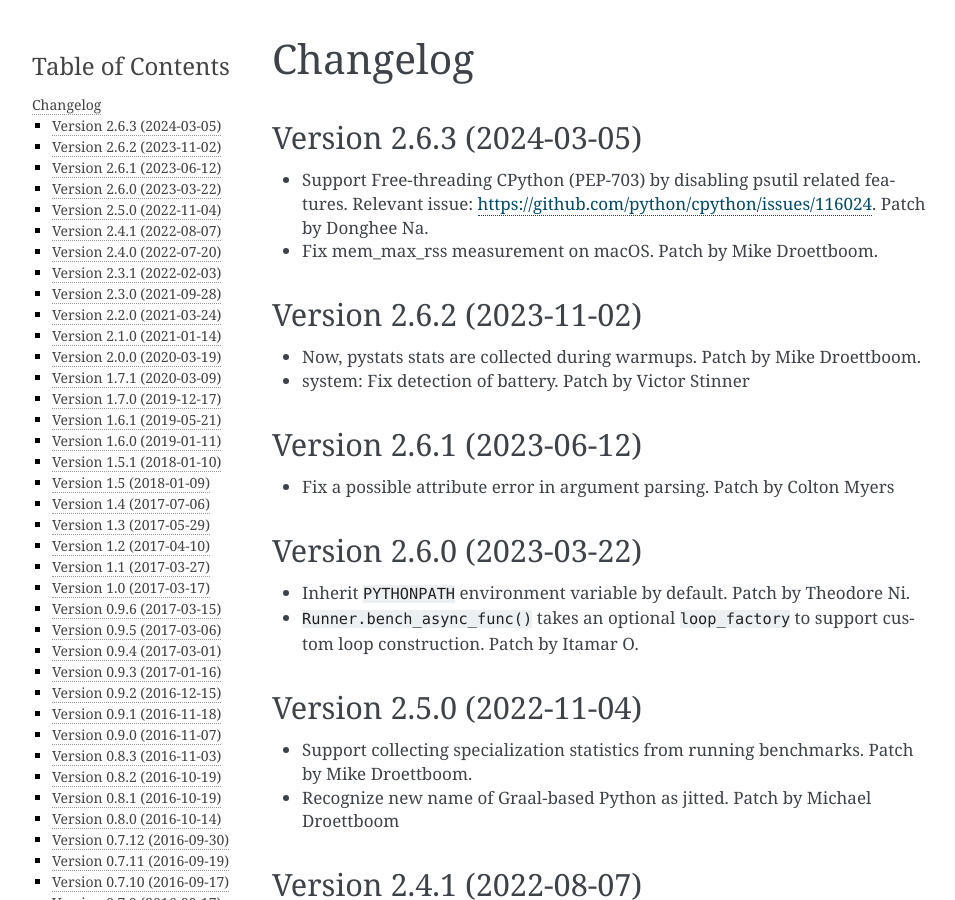
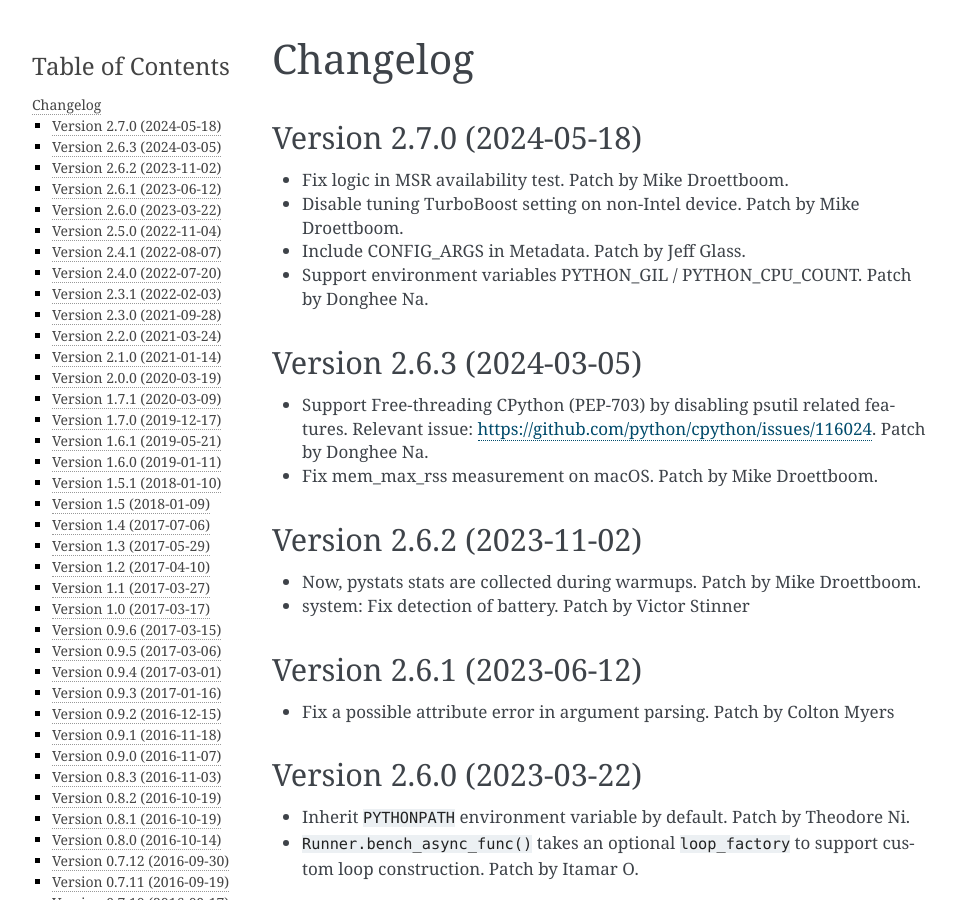
Before and after one commit to psf/pyperf, a Sphinx documentation site: the page built from doc/changelog.rst, in a window 1280 px wide and 900 px high. Shown: the whole window, without its empty margins (148-1103 px from the left). Built offline with Sphinx 7.4.7, drawn with Linux system fonts in a browser that asks for light colours.

Commit message:
pyperf: Prepare releasing 2.7.0 (#190)
* pyperf: Prepare releasing 2.7.0

* Add empty line

```diff
--- a/doc/changelog.rst
+++ b/doc/changelog.rst
@@ -1,5 +1,17 @@
 Changelog
 =========
+
+Version 2.7.0 (2024-05-18)
+---------------------------
+
+* Fix logic in MSR availability test.
+  Patch by Mike Droettboom.
+* Disable tuning TurboBoost setting on non-Intel device.
+  Patch by Mike Droettboom.
+* Include CONFIG_ARGS in Metadata.
+  Patch by Jeff Glass.
+* Support environment variables PYTHON_GIL / PYTHON_CPU_COUNT.
+  Patch by Donghee Na.
 
 Version 2.6.3 (2024-03-05)
 ---------------------------
--- a/doc/conf.py
+++ b/doc/conf.py
@@ -50,7 +50,7 @@ author = 'Victor Stinner'
 # built documents.
 #
 # The short X.Y version.
-version = release = '2.6.3'
+version = release = '2.7.0'
 
 # The language for content autogenerated by Sphinx. Refer to documentation
 # for a list of supported languages.
--- a/pyperf/__init__.py
+++ b/pyperf/__init__.py
@@ -1,6 +1,6 @@
 from time import perf_counter
 
-VERSION = (2, 6, 3)
+VERSION = (2, 7, 0)
 __version__ = '.'.join(map(str, VERSION))
 
 # Export pyperf.perf_counter for backward compatibility with pyperf 1.7
```
